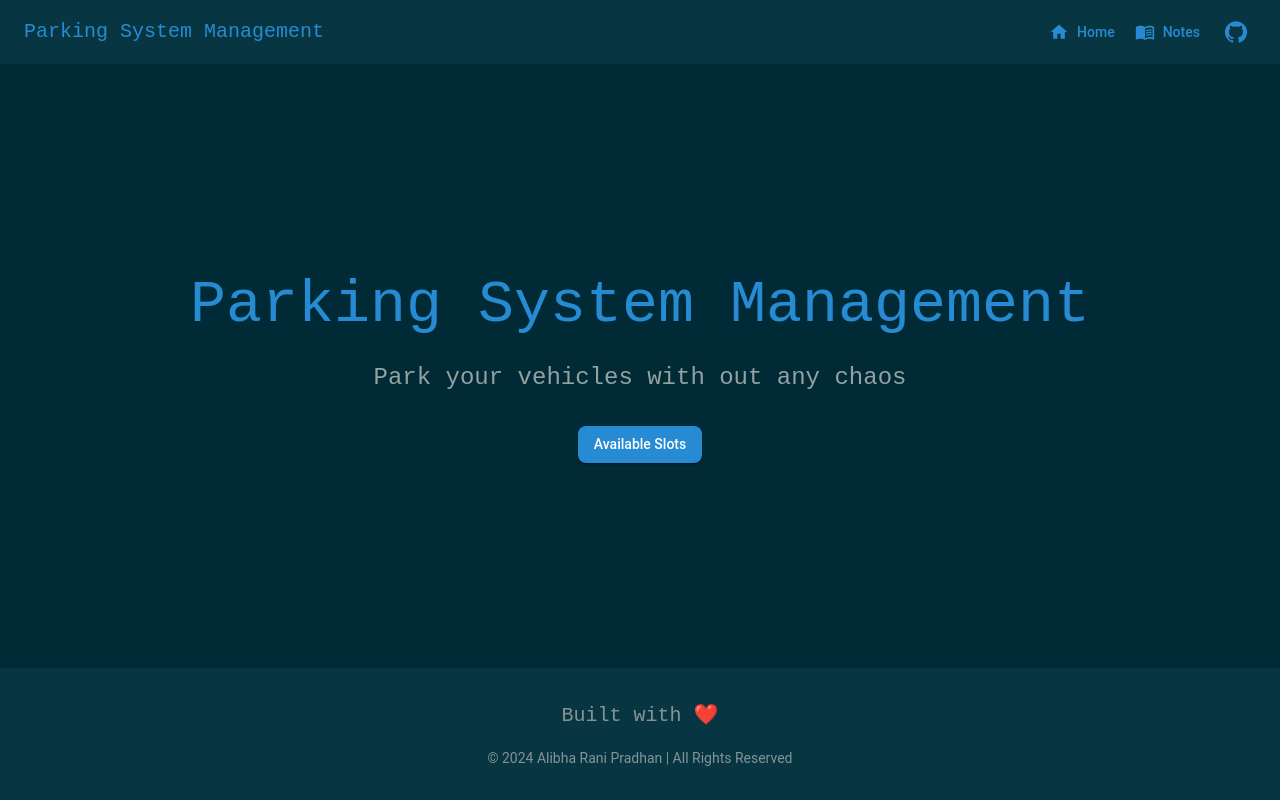
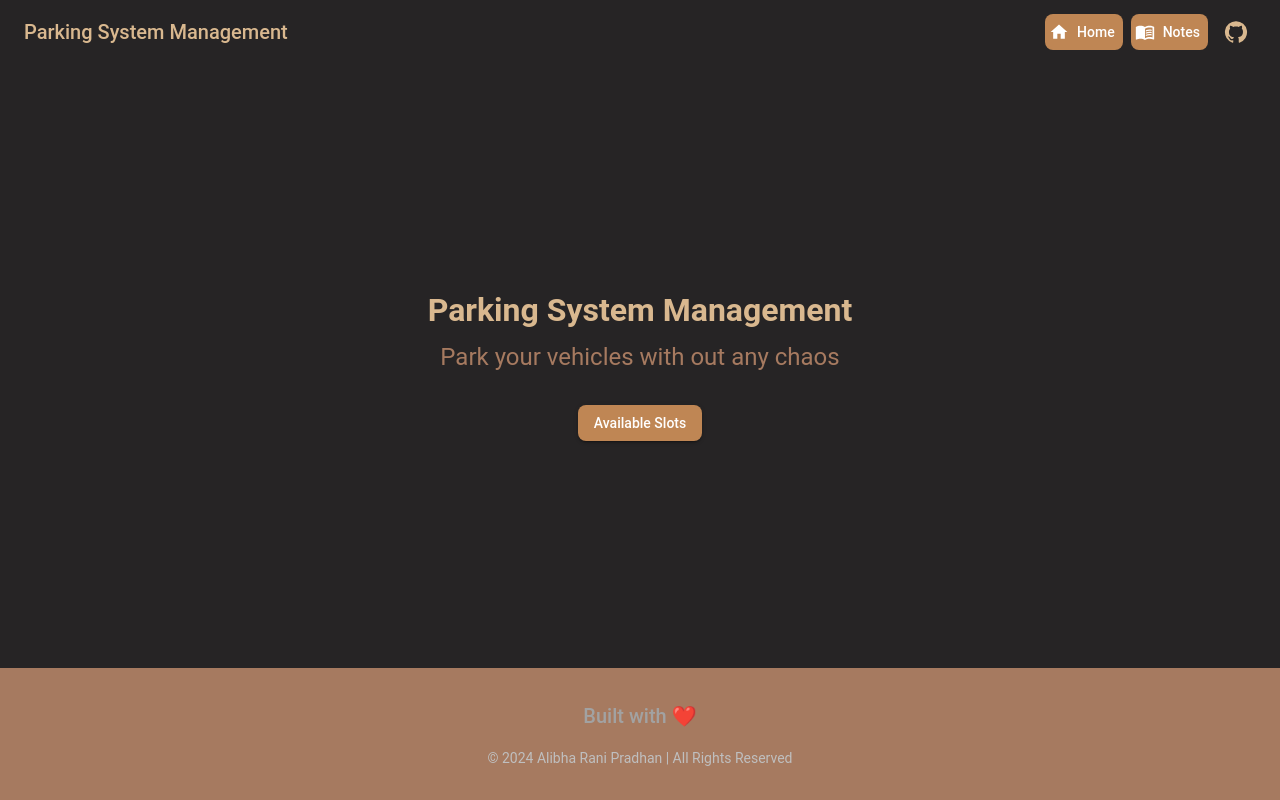
Before and after one commit to alibha04/parkingSystem, a React (Create React App) app in the folder frontEnd/client/: page / in a window 1280 px wide. Built offline with nearby package versions, Linux system fonts and the light colour scheme.

Commit message:
theme updated

```diff
--- a/frontEnd/client/src/App.js
+++ b/frontEnd/client/src/App.js
@@ -2,7 +2,7 @@ import React from 'react';
 import { Route, Routes } from 'react-router-dom'; // No need to import Router anymore
 import { ThemeProvider } from '@mui/material/styles';
 import { CssBaseline, Box } from '@mui/material';
-import solarizedDarkTheme from './theme/solarizedDarkTheme' ;
+import retroTheme from './theme/retroTheme' ;
 
 import CreateSlot from './components/CreateSlot';
 
@@ -15,7 +15,7 @@ import HomePage from './components/HomePage';
 
 const App = () => {
   return (
-    <ThemeProvider theme={solarizedDarkTheme}>
+    <ThemeProvider theme={retroTheme}>
       <CssBaseline />
       <Box
         sx={{
--- a/frontEnd/client/src/components/HomePage.js
+++ b/frontEnd/client/src/components/HomePage.js
@@ -4,7 +4,7 @@ import { Link } from 'react-router-dom';
 import { Container, Typography, Button, Box } from '@mui/material';
 
 const HomePage = () => {
-  return (
+    return (
     <Container maxWidth="lg" sx={{ textAlign: 'center', py: 5 }}>
       <Typography variant="h2" component="h1" color="primary" gutterBottom>
        Parking System Management
--- a/frontEnd/client/src/components/Navbar.js
+++ b/frontEnd/client/src/components/Navbar.js
@@ -85,3 +85,5 @@ const Navbar = () => {
 };
 
 export default Navbar;
+{/* <div class="label">Switch theme</div>
+  <div>id </div> */}
--- /dev/null
+++ b/frontEnd/client/src/theme/retroTheme.js
@@ -0,0 +1,110 @@
+import { createTheme } from '@mui/material/styles';
+
+const luxuriousColors = {
+  darkBase: '#262425',          // Deep, rich dark background for the website
+  goldAccent: '#D9B88F',        // Elegant gold for primary highlights
+  bronze: '#BF8654',            // Warm bronze for buttons and accents
+  lightBeige: '#A67A60',        // Light beige for borders, text
+  deepMaroon: '#733030',        // Bold red for error messages and emphasis
+};
+
+const luxuriousTheme = createTheme({
+  palette: {
+    mode: 'dark',
+    background: {
+      default: luxuriousColors.darkBase, // Main background
+      paper: luxuriousColors.lightBeige, // Card background
+    },
+    primary: {
+      main: luxuriousColors.goldAccent, // Key UI elements
+    },
+    secondary: {
+      main: luxuriousColors.bronze, // Secondary buttons or accents
+    },
+    error: {
+      main: luxuriousColors.deepMaroon, // Error or emphasis
+    },
+    warning: {
+      main: '#F5A623', // Warm yellow for warnings
+    },
+    info: {
+      main: '#8D99AE', // Neutral soft gray for info
+    },
+    success: {
+      main: '#2D6A4F', // Deep green for success
+    },
+    text: {
+      primary: luxuriousColors.goldAccent, // Primary text
+      secondary: '#A2A2A2', // Muted text
+    },
+  },
+  typography: {
+    fontFamily: '"Playfair Display", "Roboto", "Arial", sans-serif',
+    h1: {
+      fontSize: '2.5rem',
+      fontWeight: 700,
+      color: luxuriousColors.goldAccent, // Headers use gold
+    },
+    h2: {
+      fontSize: '2rem',
+      fontWeight: 600,
+      color: luxuriousColors.goldAccent,
+    },
+    h3: {
+      fontSize: '1.75rem',
+      fontWeight: 500,
+      color: luxuriousColors.bronze,
+    },
+    body1: {
+      fontSize: '1rem',
+      color: '#E0E0E0', // Neutral light text for readability
+    },
+    body2: {
+      fontSize: '0.875rem',
+      color: '#BFBFBF',
+    },
+  },
+  components: {
+    MuiAppBar: {
+      styleOverrides: {
+        root: {
+          backgroundColor: luxuriousColors.darkBase, // Dark background for Navbar
+          color: luxuriousColors.lightBeige, // Ensure visibility of text
+        },
+      },
+    },
+    MuiButton: {
+      styleOverrides: {
+        root: {
+          textTransform: 'none',
+          borderRadius: '8px',
+          backgroundColor: luxuriousColors.bronze,
+          color: '#FFFFFF', // Ensuring text is visible on dark backgrounds
+          '&:hover': {
+            backgroundColor: '#A65F3B', // Slightly darker bronze on hover
+          },
+        },
+      },
+    },
+    MuiCssBaseline: {
+      styleOverrides: `
+        body {
+          background-color: ${luxuriousColors.darkBase};
+          color: ${luxuriousColors.lightBeige};
+        }
+      `,
+    },
+    MuiCard: {
+      styleOverrides: {
+        root: {
+          backgroundColor: luxuriousColors.lightBeige, // Warm beige card
+          borderRadius: '12px',
+          padding: '16px',
+          boxShadow: '0px 4px 12px rgba(0, 0, 0, 0.3)', // Luxurious shadow
+        },
+      },
+    },
+  },
+});
+
+export default luxuriousTheme;
--- a/frontEnd/client/src/theme/solarizedDarkTheme.js
+++ /dev/null
@@ -1,96 +0,0 @@
-import { createTheme } from '@mui/material/styles';
-
-const solarizedDarkColors = {
-  base: '#002b36',
-  surface: '#073642',
-  overlay: '#586e75',
-  muted: '#657b83',
-  subtle: '#839496',
-  text: '#93a1a1',
-  love: '#dc322f',
-  gold: '#b58900',
-  green: '#859900',
-  blue: '#268bd2',
-  cyan: '#2aa198',
-  violet: '#6c71c4',
-  highlightLow: '#073642',
-  highlightMed: '#586e75',
-  highlightHigh: '#839496',
-};
-
-const solarizedDarkTheme = createTheme({
-  palette: {
-    mode: 'dark',
-    background: {
-      default: solarizedDarkColors.base,
-      paper: solarizedDarkColors.surface,
-    },
-    primary: {
-      main: solarizedDarkColors.blue,
-    },
-    secondary: {
-      main: solarizedDarkColors.cyan,
-    },
-    error: {
-      main: solarizedDarkColors.love,
-    },
-    warning: {
-      main: solarizedDarkColors.gold,
-    },
-    info: {
-      main: solarizedDarkColors.violet,
-    },
-    success: {
-      main: solarizedDarkColors.green,
-    },
-    text: {
-      primary: solarizedDarkColors.text,
-      secondary: solarizedDarkColors.subtle,
-    },
-  },
-  typography: {
-    fontFamily: '"Source Sans Pro", "Roboto", "Helvetica", "Arial", sans-serif',
-    h1: {
-      fontFamily: '"Source Code Pro", monospace',
-    },
-    h2: {
-      fontFamily: '"Source Code Pro", monospace',
-    },
-    h3: {
-      fontFamily: '"Source Code Pro", monospace',
-    },
-    h4: {
-      fontFamily: '"Source Code Pro", monospace',
-    },
-    h5: {
-      fontFamily: '"Source Code Pro", monospace',
-    },
-    h6: {
-      fontFamily: '"Source Code Pro", monospace',
-    },
-  },
-  components: {
-    MuiAppBar: {
-      styleOverrides: {
-        root: {
-          backgroundColor: solarizedDarkColors.surface,
-        },
-      },
-    },
-    MuiButton: {
-      styleOverrides: {
-        root: {
-          textTransform: 'none',
-          borderRadius: '8px',
-        },
-      },
-    },
-    MuiCssBaseline: {
-      styleOverrides: `
-        @import url('https://fonts.googleapis.com/css2?family=Source+Sans+Pro:wght@300;400;600;700&family=Source+Code+Pro:wght@400;700&display=swap');
-      `,
-    },
-  },
-});
-
-export default solarizedDarkTheme;
```
